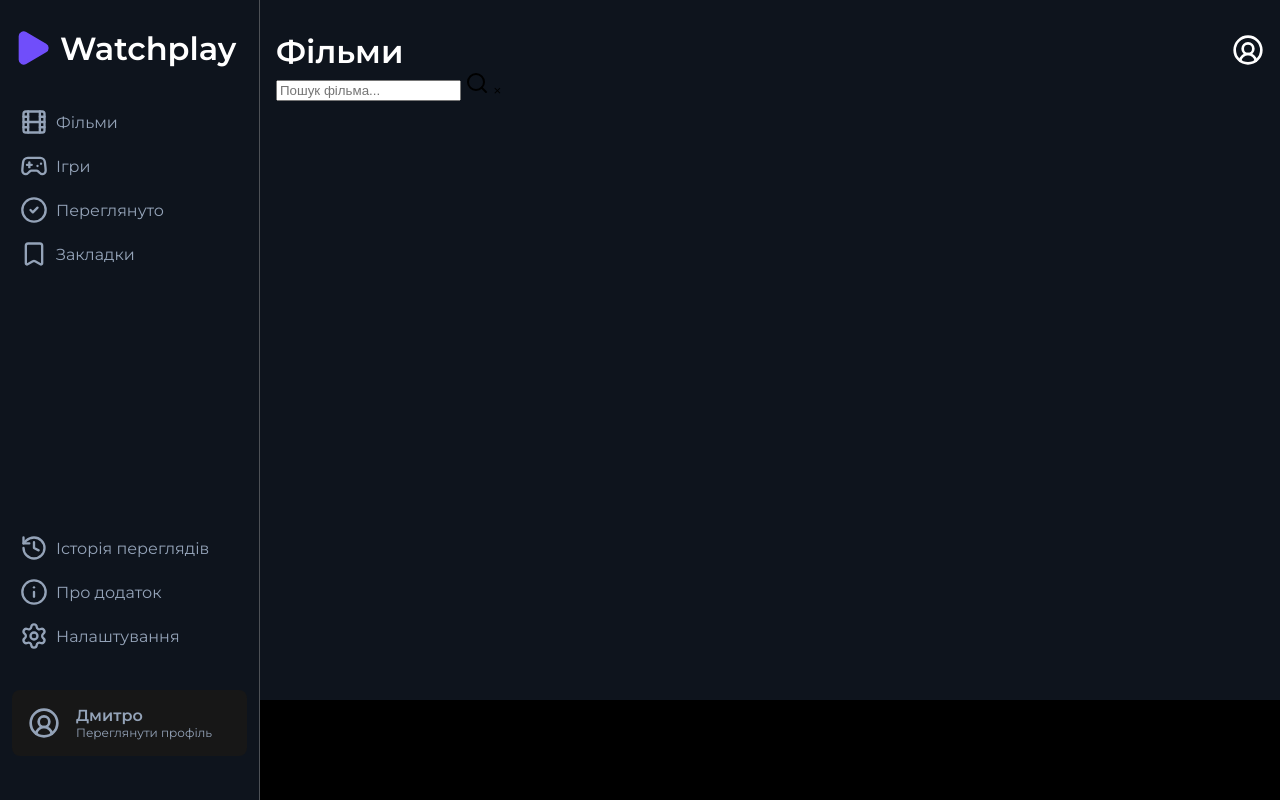
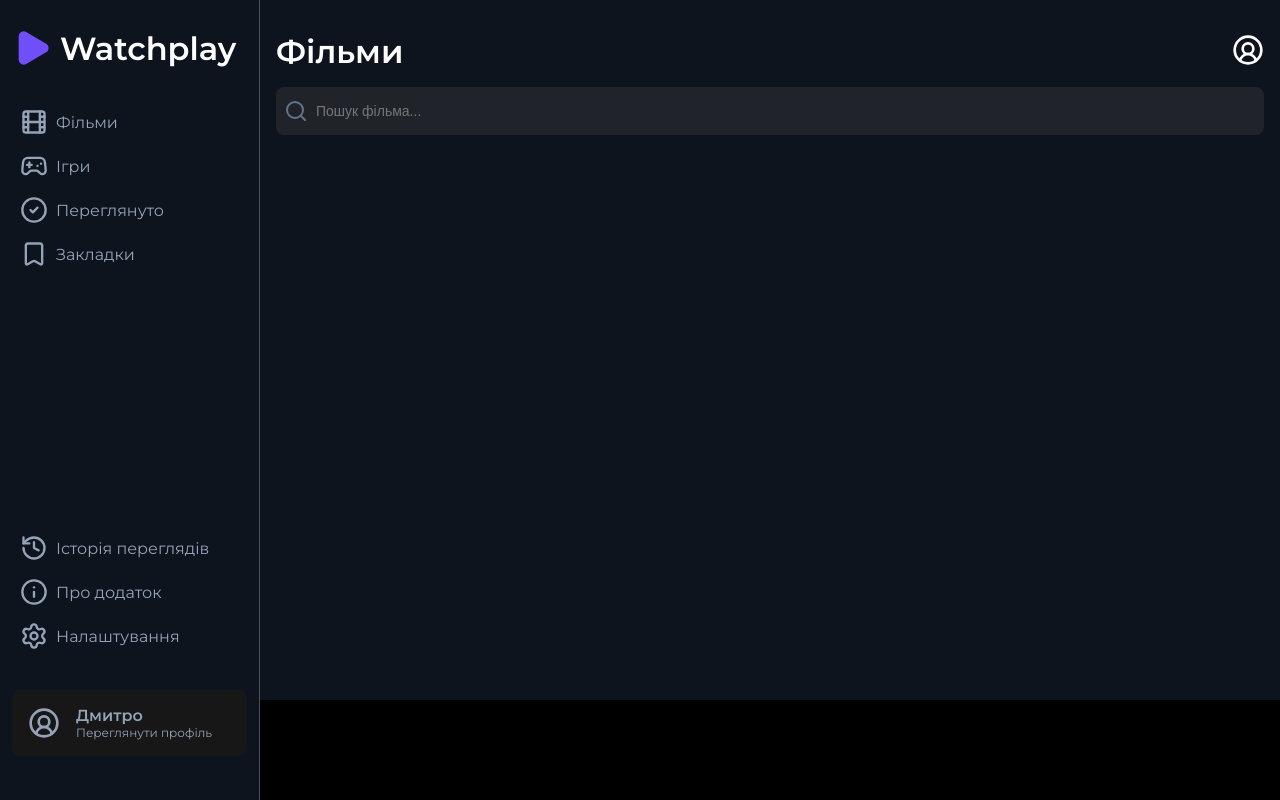
Before and after one commit to dkazarov/Watchplay, a website built with Vite: page index.html in a window 1280 px wide. Built offline with nearby package versions, Linux system fonts and the light colour scheme.

Commit message:
search: html/css: fix html markup and add styles

```diff
--- a/src/html-components/search.html
+++ b/src/html-components/search.html
@@ -4,9 +4,12 @@
     name="search-query"
     type="search"
     placeholder="Пошук фільма..."
+    maxlength="100"
   />
 
-  <load src="src/html-components/icons/search-icon.html" />
+  <span class="search__icon">
+    <load src="src/html-components/icons/search-icon.html" />
+  </span>
 
-  <button class="search__claen btn--reset">&times;</button>
+  <button class="search__clear btn--reset" type="reset">&times;</button>
 </form>
--- a/src/styles/components/header__hello-panel.css
+++ b/src/styles/components/header__hello-panel.css
@@ -3,6 +3,7 @@
   justify-content: space-between;
   align-items: center;
   color: var(--color-text);
+  margin-bottom: var(--space-4);
   svg {
     width: var(--space-8);
     height: var(--space-8);
--- /dev/null
+++ b/src/styles/components/search.css
@@ -0,0 +1,51 @@
+.search {
+  position: relative;
+}
+.search__input {
+  width: 100%;
+  padding: var(--space-4);
+  border-radius: var(--radius-md);
+  background-color: var(--color-bg-grey-400);
+  border: none;
+  color: var(--color-text-muted);
+  caret-color: var(--color-accent-cinema-theme);
+  padding-left: var(--space-10);
+  font-size: var(--font-size-sm);
+  padding-right: var(--space-6);
+  overflow: hidden;
+
+  &:focus-visible {
+    outline: 1px solid var(--color-accent-cinema-theme);
+  }
+  &:-webkit-autofill {
+    -webkit-text-fill-color: var(--color-text-muted);
+    -webkit-box-shadow: 0 0 0 1000px var(--color-bg-grey-400) inset;
+  }
+}
+.search__icon {
+  position: absolute;
+  top: 50%;
+  left: var(--space-2);
+  transform: translateY(-50%);
+  display: flex;
+  align-items: center;
+  color: var(--color-text-secondary);
+}
+.search__clear {
+  display: none !important;
+  position: absolute;
+  top: 50%;
+  right: var(--space-2);
+  transform: translateY(-50%);
+  font-size: var(--font-size-xl);
+  display: flex;
+  align-items: center;
+  color: var(--color-text-secondary);
+}
+.search__input::-webkit-search-cancel-button {
+  -webkit-appearance: none;
+  appearance: none;
+}
+.search__input:not(:placeholder-shown) ~ .search__clear {
+  display: block !important;
+}
--- a/src/styles/main.css
+++ b/src/styles/main.css
@@ -10,5 +10,6 @@
 @import './blocks/footer.css';
 
 @import './components/header__hello-panel.css';
+@import './components/search.css';
 /* @import './components/search.css'; */
 /* @import './components/burger.css'; */
--- a/src/styles/variables.css
+++ b/src/styles/variables.css
@@ -7,6 +7,7 @@
   --color-bg: #0e141d;
   --color-bg-secondary: #f8fafc;
   --color-bg-grey-600: #171717;
+  --color-bg-grey-400: #20242a;
 
   --color-accent-cinema-theme: #704efa;
 
```
